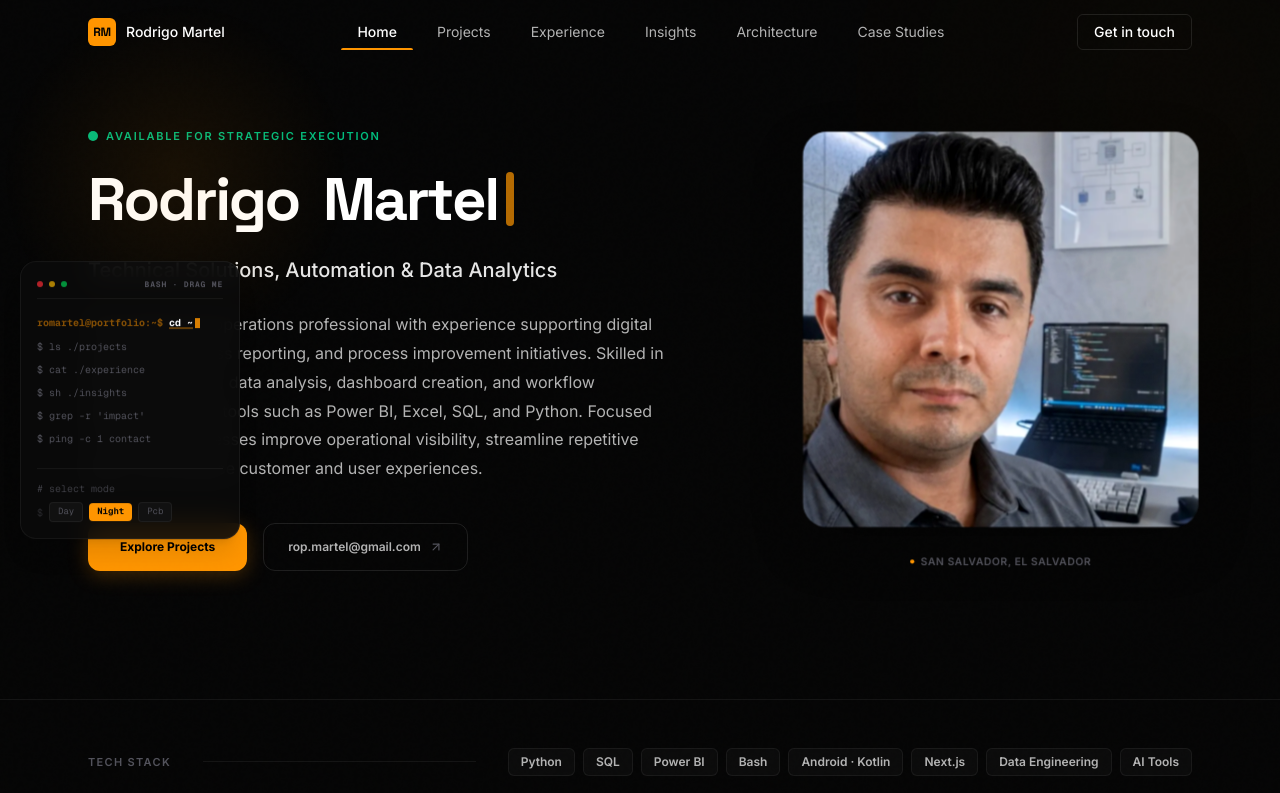
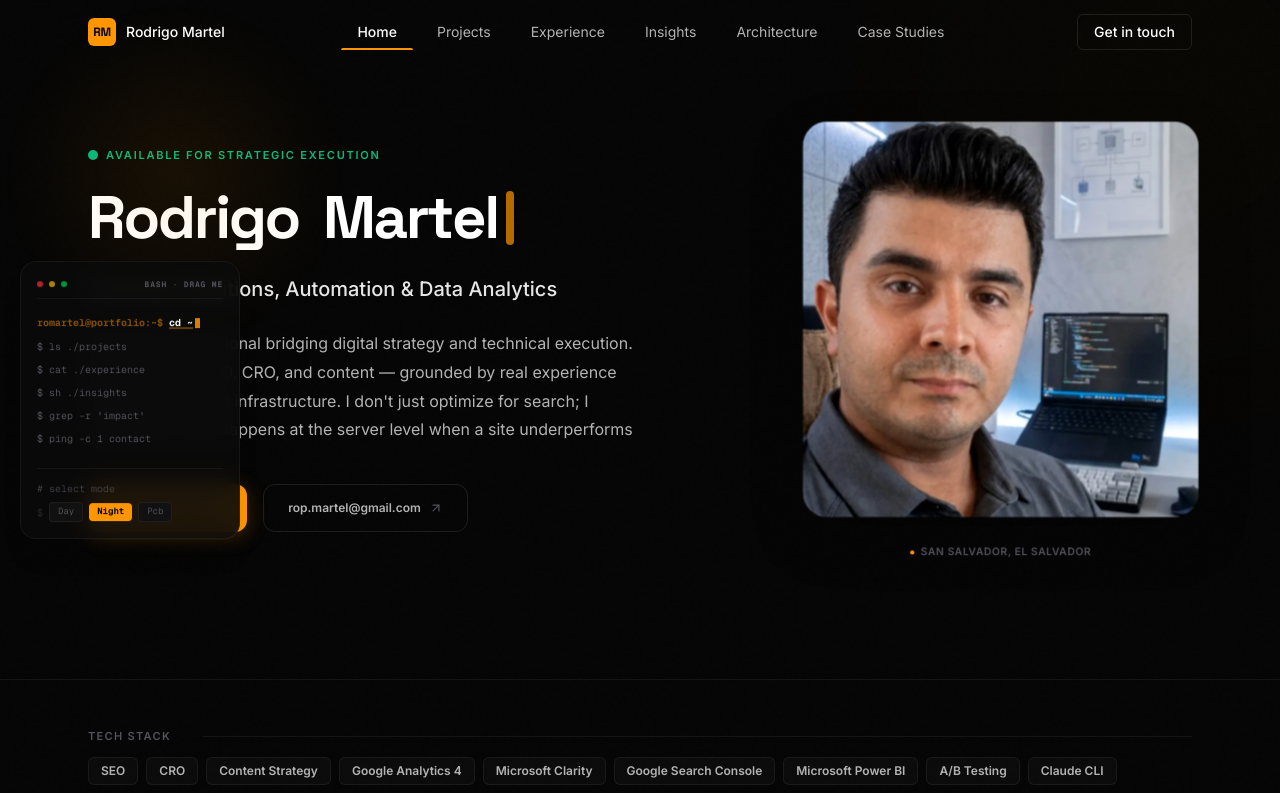
Before and after one commit to netssv/portfolio-romartel, a Next.js app: page / in a window 1280 px wide. Shown: the top 793 px of the page. Built offline with nearby package versions, Linux system fonts and the light colour scheme.

Commit message:
feat: update professional bio, experience details, and tech stack entries with associated icon mappings

```diff
--- a/src/components/TrustedStack.tsx
+++ b/src/components/TrustedStack.tsx
@@ -11,32 +11,19 @@ interface TrustedStackProps {
 
 const getTechIcon = (tech: string) => {
   const name = tech.toLowerCase();
-  if (name.includes("python")) {
-    return (
-      <svg viewBox="0 0 24 24" className="w-3.5 h-3.5 text-[#3776AB] fill-current" aria-hidden="true">
-        <path d="M12 2C6.48 2 2 6.48 2 12s4.48 10 10 10 10-4.48 10-10S17.52 2 12 2zm-1 14h2v2h-2v-2zm0-10h2v8h-2V6z" />
-      </svg>
-    );
+  if (name.includes("seo") || name.includes("cro") || name.includes("content") || name.includes("search console")) {
+    return <Network size={14} className="text-[#00A4EF]" />;
   }
-  if (name.includes("sql")) {
-    return <Database size={14} className="text-[#00758F]" />;
-  }
-  if (name.includes("power bi")) {
+  if (name.includes("analytics") || name.includes("clarity") || name.includes("ga4") || name.includes("power bi") || name.includes("testing")) {
     return <BarChart3 size={14} className="text-[#F2C811]" />;
   }
-  if (name.includes("bash")) {
+  if (name.includes("bash") || name.includes("cli") || name.includes("terminal")) {
     return <Terminal size={14} className="text-[#4EAA25]" />;
-  }
-  if (name.includes("android") || name.includes("kotlin")) {
-    return <Binary size={14} className="text-[#7F52FF]" />;
   }
   if (name.includes("next.js") || name.includes("next")) {
     return <Cpu size={14} className="text-text-primary" />;
   }
-  if (name.includes("data engineering")) {
-    return <Network size={14} className="text-[#00A4EF]" />;
-  }
-  if (name.includes("ai tools") || name.includes("ai")) {
+  if (name.includes("ai") || name.includes("claude") || name.includes("antigravity")) {
     return <Sparkles size={14} className="text-[#A259FF]" />;
   }
   return <Cpu size={14} className="text-text-muted" />;
--- a/src/components/pcb/PCBInfoPanel.tsx
+++ b/src/components/pcb/PCBInfoPanel.tsx
@@ -52,7 +52,7 @@ export const PCBInfoPanel: React.FC<PCBInfoPanelProps> = ({
 
       {/* Bio */}
       <p className="text-sm font-mono text-[#a9e2c1] leading-relaxed border-l-2 border-[#00ff41]/40 pl-3">
-        {bio.slice(0, 160)}…
+        {bio}
       </p>
 
       {/* Data rows */}
--- a/src/data/siteData.json
+++ b/src/data/siteData.json
@@ -36,7 +36,7 @@
     "title": "Technical Solutions, Automation & Data Analytics",
     "location": "San Salvador, El Salvador",
     "tagline": "Bridging engineering, automated systems, and data analytics to solve practical business problems.",
-    "bio": "Technology and operations professional with experience supporting digital solutions, business reporting, and process improvement initiatives. Skilled in technical support, data analysis, dashboard creation, and workflow automation using tools such as Power BI, Excel, SQL, and Python. Focused on helping businesses improve operational visibility, streamline repetitive tasks, and enhance customer and user experiences.",
+    "bio": "Marketing professional bridging digital strategy and technical execution. Background in SEO, CRO, and content — grounded by real experience inside web hosting infrastructure. I don't just optimize for search; I understand what happens at the server level when a site underperforms",
     "avatar": {
       "src": "/avatar.webp",
       "alt": "Rodrigo Martel Profile Portrait"
@@ -52,7 +52,7 @@
       "role": "CX Specialist – Infrastructure & Web Hosting",
       "period": "2025 - Present",
       "location": "Remote",
-      "description": "Front-line technical support for web hosting clients — bridging complex infrastructure issues and customer needs through clear communication and automation-assisted diagnostics.",
+      "description": "Technical context that most web strategists don't have. Working inside HostPapa's infrastructure — across WordPress, DNS, SSL, and server environments — gives me a ground-level understanding of why sites underperform and how to fix it at the root, not just the symptom.",
       "impact": [
         "Deployed Python and Bash scripts to automate website audit tasks and repetitive validation workflows.",
         "Contributed to internal knowledge base improvements, reducing customer self-service friction.",
@@ -226,7 +226,7 @@
     }
   },
   "trustedStack": [
-    "Python", "SQL", "Power BI", "Bash", "Android · Kotlin", "Next.js", "Data Engineering", "AI Tools"
+    "SEO", "CRO", "Content Strategy", "Google Analytics 4", "Microsoft Clarity", "Google Search Console", "Microsoft Power BI", "A/B Testing", "Claude CLI", "Antigravity Bash", "Next.js", "AI Tools"
   ],
 
   "metrics": [
```
